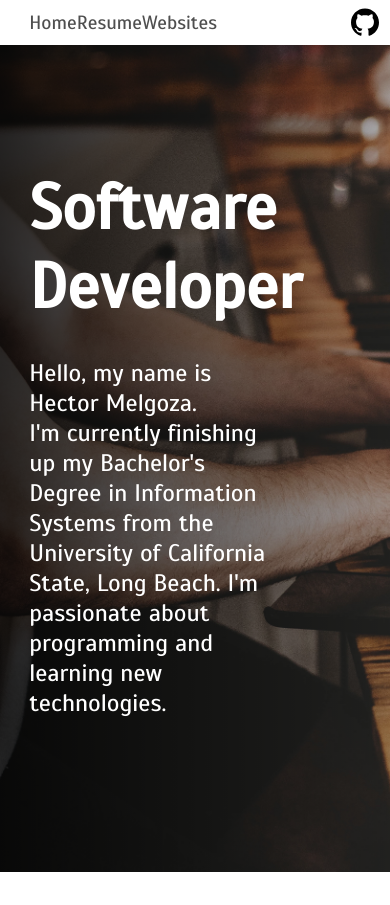
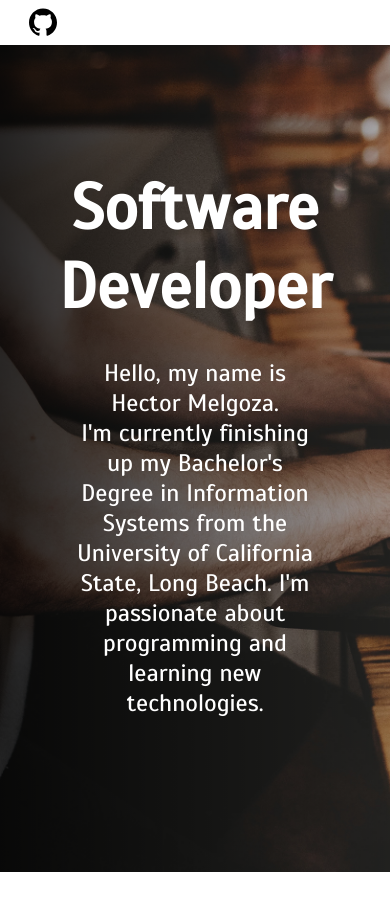
Before and after one commit to hectormelgoza/myportfolio, a PHP site: page / in a window 390 px wide. Shown: the top 905 px of the page. Run offline with PHP 8.4, Linux system fonts and the light colour scheme; some web fonts are replaced.

Commit message:
added media query for mobile version

```diff
--- a/portfolio.css
+++ b/portfolio.css
@@ -169,3 +169,16 @@ h3{
     margin: auto;
   }
 }
+@media only screen and (max-width: 60em){
+    nav{
+        display: none;
+    }
+}
+@media only screen and (max-width: 50em){
+    .message{
+        text-align: center;
+    }
+    .sub-msg{
+        margin: auto;
+    }
+}
```
